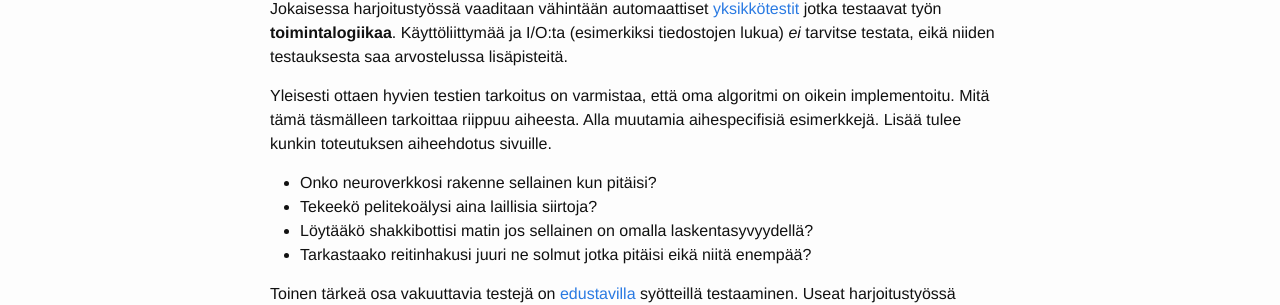
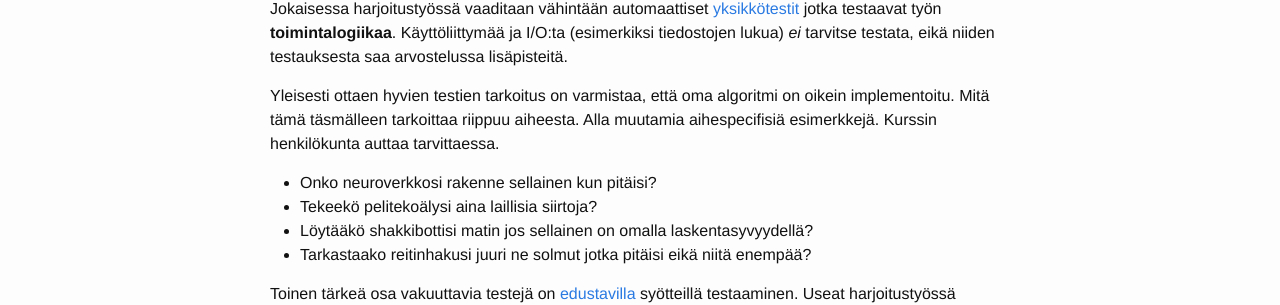
Before and after one commit to algolabra-hy/algolabra-hy.github.io, a Jekyll site: the page built from harjoitustyo_test_requirement.md, in a window 1280 px wide. Shown: the part 407-712 px from the top of the page. Built offline with Jekyll 4.4.1, drawn with Linux system fonts in a browser that asks for light colours.

Commit message:
Update harjoitustyo_test_requirement.md

```diff
--- a/harjoitustyo_test_requirement.md
+++ b/harjoitustyo_test_requirement.md
@@ -23,7 +23,7 @@ Aina kun löydätte jonkun bugin, sille kannattaa kirjoittaa testi.
 Jokaisessa harjoitustyössä vaaditaan vähintään automaattiset [yksikkötestit](unittest) jotka testaavat työn **toimintalogiikaa**. Käyttöliittymää ja I/O:ta (esimerkiksi tiedostojen lukua) *ei* tarvitse testata, eikä niiden testauksesta saa arvostelussa lisäpisteitä.
 
 Yleisesti ottaen hyvien testien tarkoitus on varmistaa, että oma algoritmi on oikein implementoitu. Mitä tämä täsmälleen tarkoittaa
-riippuu aiheesta. Alla muutamia aihespecifisiä esimerkkejä. Lisää tulee kunkin toteutuksen aiheehdotus sivuille.
+riippuu aiheesta. Alla muutamia aihespecifisiä esimerkkejä. Kurssin henkilökunta auttaa tarvittaessa.
 
 - Onko neuroverkkosi rakenne sellainen kun pitäisi?
 - Tekeekö pelitekoälysi aina laillisia siirtoja?
```
